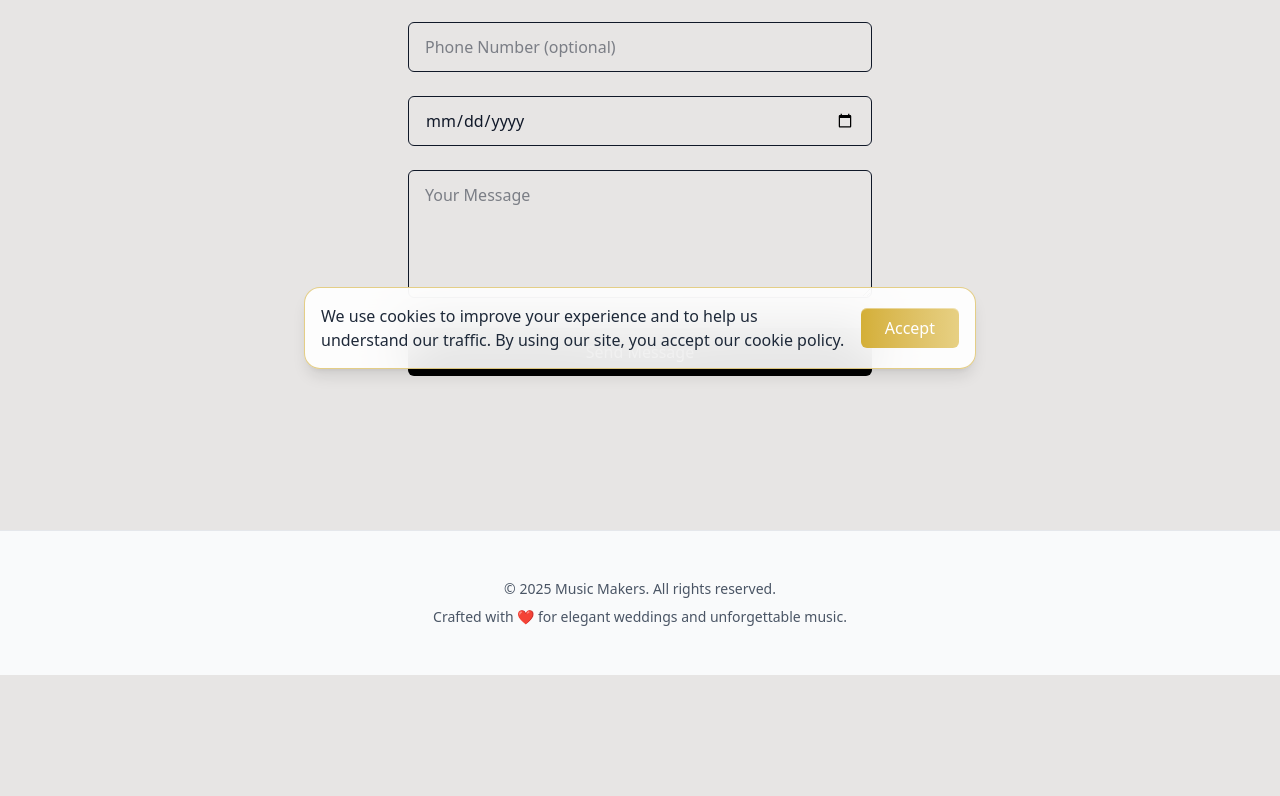
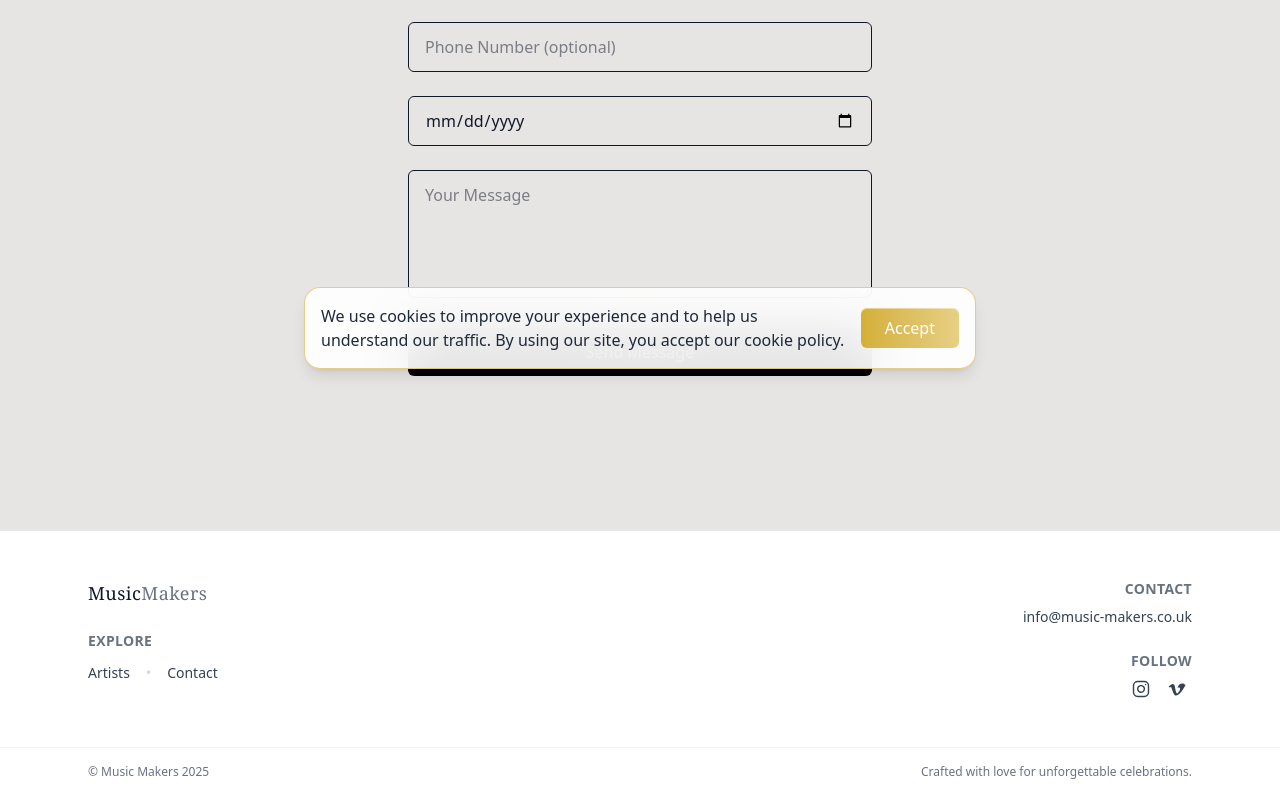
Before and after one commit to jjgray90/music-makers, a Next.js app: page /contact in a window 1280 px wide. Shown: the part 415-1211 px from the top of the page. Before the commit the page ends 1090 px from the top, so only its background shows below. Built offline with nearby package versions, Linux system fonts and the light colour scheme.

Commit message:
updated footer & booking bar

```diff
--- a/components/ArtistCarousel.tsx
+++ b/components/ArtistCarousel.tsx
@@ -2,6 +2,7 @@
 
 import React, { useCallback, useEffect, useState } from "react";
 import useEmblaCarousel from "embla-carousel-react";
+import Autoplay from "embla-carousel-autoplay";
 import Image from "next/image";
 import { urlFor } from "@/sanity/image";
 import type { Image as SanityImage } from "sanity";
@@ -11,19 +12,31 @@ interface Props {
 }
 
 export function ArtistCarousel({ images }: Props) {
-  const [emblaRef, emblaApi] = useEmblaCarousel({ loop: true });
+  const [emblaRef, emblaApi] = useEmblaCarousel(
+    {
+      loop: true,
+    },
+    [
+      Autoplay({
+        delay: 4000,
+        stopOnInteraction: true,
+        stopOnMouseEnter: true,
+      }),
+    ]
+  );
+
   const [thumbEmblaRef, thumbEmblaApi] = useEmblaCarousel({
     containScroll: "keepSnaps",
     dragFree: true,
   });
 
   const [selectedIndex, setSelectedIndex] = useState(0);
-  const [isHovered, setIsHovered] = useState(false);
 
   const onSelect = useCallback(() => {
     if (!emblaApi) return;
-    setSelectedIndex(emblaApi.selectedScrollSnap());
-    if (thumbEmblaApi) thumbEmblaApi.scrollTo(emblaApi.selectedScrollSnap());
+    const index = emblaApi.selectedScrollSnap();
+    setSelectedIndex(index);
+    if (thumbEmblaApi) thumbEmblaApi.scrollTo(index);
   }, [emblaApi, thumbEmblaApi]);
 
   const scrollTo = useCallback(
@@ -34,26 +47,14 @@ export function ArtistCarousel({ images }: Props) {
   const scrollPrev = useCallback(() => emblaApi?.scrollPrev(), [emblaApi]);
   const scrollNext = useCallback(() => emblaApi?.scrollNext(), [emblaApi]);
 
-  // Auto-play
-  useEffect(() => {
-    if (!emblaApi) return;
-    const interval = setInterval(() => {
-      if (!isHovered) emblaApi.scrollNext();
-    }, 4000);
-    return () => clearInterval(interval);
-  }, [emblaApi, isHovered]);
-
   useEffect(() => {
     if (!emblaApi) return;
     emblaApi.on("select", onSelect);
+    onSelect();
   }, [emblaApi, onSelect]);
 
   return (
-    <div
-      className="w-full mt-6 mb-6 relative"
-      onMouseEnter={() => setIsHovered(true)}
-      onMouseLeave={() => setIsHovered(false)}
-    >
+    <div className="w-full mt-6 mb-6 relative">
       {/* MAIN CAROUSEL */}
       <div className="overflow-hidden rounded-2xl" ref={emblaRef}>
         <div className="flex items-center transition-all duration-500 ease-out">
@@ -75,7 +76,7 @@ export function ArtistCarousel({ images }: Props) {
                   w-auto
                   h-auto
                   max-h-[450px]
-                  md:max-h-[450px]
+                  md:max-h-[550px]
                   object-contain
                   rounded-xl
                 "
@@ -112,7 +113,7 @@ export function ArtistCarousel({ images }: Props) {
             <button
               key={i}
               onClick={() => scrollTo(i)}
-              className={`relative w-20 h-20 md:w-24 md:h-24 rounded-xl cursor-pointer overflow-hidden border-2 transition
+              className={`relative w-20 h-20 md:w-24 md:h-24 rounded-xl overflow-hidden border-2 transition
                 ${i === selectedIndex ? "border-black" : "border-transparent"}`}
             >
               <Image
--- a/components/Footer.tsx
+++ b/components/Footer.tsx
@@ -1,10 +1,115 @@
+"use client";
+
+import Link from "next/link";
+
 export function Footer() {
-    return (
-      <footer className="bg-gray-50 border-t border-gray-200 mt-16 py-12 text-center text-sm text-gray-600">
-        <p>&copy; {new Date().getFullYear()} Music Makers. All rights reserved.</p>
-        <p className="mt-2">
-          Crafted with ❤️ for elegant weddings and unforgettable music.
-        </p>
-      </footer>
-    );
-  }
+  return (
+    <footer className="mt-16 border-t border-gray-200 bg-white">
+      <div className="max-w-6xl mx-auto px-6 py-10 md:py-12 grid gap-10 md:grid-cols-2">
+
+        {/* LEFT COLUMN — Logo + Name + Navigation */}
+        <div>
+          {/* Brand name */}
+          <p className="text-lg font-serif tracking-wide mb-6">
+            Music<span className="text-gray-500">Makers</span>
+          </p>
+
+          {/* Navigation */}
+          <h3 className="text-sm font-semibold uppercase tracking-wide text-gray-500 mb-3">
+            Explore
+          </h3>
+          <nav className="flex gap-4 text-sm text-gray-700">
+            <Link href="/artists" className="hover:text-black">
+              Artists
+            </Link>
+            <span className="text-gray-300">•</span>
+            <Link href="/contact" className="hover:text-black">
+              Contact
+            </Link>
+          </nav>
+        </div>
+
+        {/* RIGHT COLUMN — Contact + Socials */}
+        <div className="flex flex-col items-start md:items-end gap-6">
+
+          {/* Contact */}
+          <div className="text-left md:text-right">
+            <h3 className="text-sm font-semibold uppercase tracking-wide text-gray-500 mb-2">
+              Contact
+            </h3>
+            <p className="text-sm text-gray-700">
+              <a
+                href="mailto:info@music-makers.co.uk"
+                className="hover:text-black"
+              >
+                info@music-makers.co.uk
+              </a>
+            </p>
+          </div>
+
+          {/* Socials */}
+          <div className="text-left md:text-right">
+            <h3 className="text-sm font-semibold uppercase tracking-wide text-gray-500 mb-2">
+              Follow
+            </h3>
+            <div className="flex gap-4">
+
+              {/* Instagram */}
+              <a
+                href="https://instagram.com/musicmakersuk"
+                target="_blank"
+                rel="noreferrer"
+                aria-label="Instagram"
+                className="text-gray-700 hover:text-black"
+              >
+                <svg
+                  xmlns="http://www.w3.org/2000/svg"
+                  className="h-5 w-5"
+                  viewBox="0 0 24 24"
+                  fill="none"
+                  stroke="currentColor"
+                  strokeWidth="1.7"
+                  strokeLinecap="round"
+                  strokeLinejoin="round"
+                >
+                  <rect x="3" y="3" width="18" height="18" rx="5" ry="5" />
+                  <path d="M16 11.37A4 4 0 1 1 12.63 8 4 4 0 0 1 16 11.37z" />
+                  <line x1="17.5" y1="6.5" x2="17.51" y2="6.5" />
+                </svg>
+              </a>
+
+              {/* Vimeo */}
+              <a
+                href="https://vimeo.com/musicmakers"
+                target="_blank"
+                rel="noreferrer"
+                aria-label="Vimeo"
+                className="text-gray-700 hover:text-black"
+              >
+                <svg
+                  xmlns="http://www.w3.org/2000/svg"
+                  className="h-5 w-5"
+                  viewBox="0 0 24 24"
+                  fill="currentColor"
+                >
+                  <path d="M22.12 6.1c-.09 2-1.5 4.75-4.25 8.27-2.84 3.68-5.25 5.52-7.21 5.52-1.22 0-2.26-1.12-3.12-3.37L5.8 11.9c-.43-1.55-.9-2.32-1.41-2.32-.11 0-.51.24-1.18.72L2 9.27c.74-.66 1.47-1.32 2.21-1.98C5.16 6.52 5.9 6.02 6.5 5.9c1.64-.16 2.65.96 3.03 3.36.41 2.59.7 4.2.89 4.83.49 2.22 1.04 3.33 1.66 3.33.47 0 1.18-.7 2.12-2.11.95-1.41 1.45-2.48 1.5-3.23.13-1.22-.35-1.84-1.5-1.84-.54 0-1.09.12-1.66.36 1.1-3.61 3.2-5.36 6.28-5.25 2.29.07 3.38 1.58 3.22 4.52z" />
+                </svg>
+              </a>
+            </div>
+          </div>
+
+        </div>
+      </div>
+
+      {/* Bottom Bar */}
+      <div className="border-t border-gray-100">
+        <div className="max-w-6xl mx-auto px-6 py-4 text-xs text-gray-500 flex justify-between items-center">
+          <span>© Music Makers 2025</span>
+          <span className="hidden sm:inline">
+            Crafted with love for unforgettable celebrations.
+          </span>
+        </div>
+      </div>
+    </footer>
+  );
+}
--- a/components/StickyBookingBar.tsx
+++ b/components/StickyBookingBar.tsx
@@ -9,6 +9,7 @@ export default function StickyBookingBar({
   artistName: string;
 }) {
   const [isVisible, setIsVisible] = useState(false);
+  const [isDismissed, setIsDismissed] = useState(false);
   const [openForm, setOpenForm] = useState(false);
   const [success, setSuccess] = useState(false);
 
@@ -61,6 +62,10 @@ export default function StickyBookingBar({
     }
   };
 
+  if (isDismissed) {
+    return null;
+  }
+
   return (
     <div
       className={`
@@ -68,13 +73,40 @@ export default function StickyBookingBar({
         w-[92%] max-w-2xl
         bg-white/85 backdrop-blur-xl
         rounded-2xl
-        p-5 flex flex-col gap-4
         transition-all duration-500
         shadow-[0_8px_24px_rgba(0,0,0,0.12)]
         ${isVisible ? "opacity-100 translate-y-0" : "opacity-0 translate-y-4 pointer-events-none"}
         z-999
       `}
     >
+      <div className="relative p-5 flex flex-col gap-4">
+        <button
+          type="button"
+          aria-label="Dismiss booking bar"
+          onClick={() => setIsDismissed(true)}
+          className="
+           cursor-pointer
+            absolute
+            right-3 top-3
+            text-gray-500
+            hover:text-gray-800
+            transition
+          "
+        >
+          <svg
+            viewBox="0 0 16 16"
+            aria-hidden="true"
+            className="h-4 w-4"
+          >
+            <path
+              d="M3 3l10 10M13 3L3 13"
+              stroke="currentColor"
+              strokeWidth="1.5"
+              strokeLinecap="round"
+            />
+          </svg>
+        </button>
+
         {!success && (
           <p className="text-gray-900 font-serif text-center text-xl">
             Book <span className="font-semibold">{artistName}</span> for your
@@ -212,5 +244,6 @@ export default function StickyBookingBar({
           </form>
         )}
       </div>
+    </div>
   );
 }
--- a/package.json
+++ b/package.json
@@ -15,6 +15,7 @@
     "@upstash/ratelimit": "^2.0.7",
     "@upstash/redis": "^1.35.7",
     "canvas-confetti": "^1.9.4",
+    "embla-carousel-autoplay": "^8.6.0",
     "embla-carousel-react": "^8.6.0",
     "next": "^16.0.7",
     "next-sanity": "^11.6.5",
```
Also changed, not shown: 1 other file (tests, documents, lock files or other folders). Lines whose indentation alone changed are shown as unchanged.
